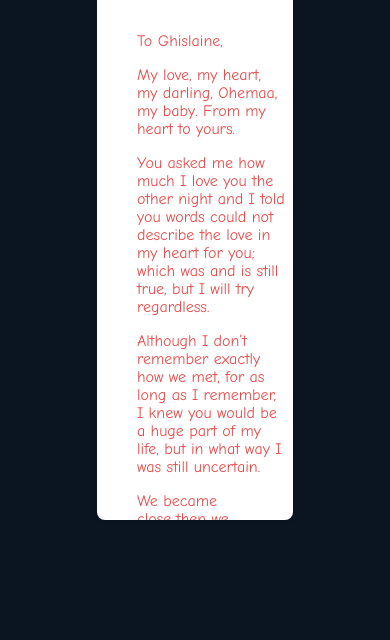
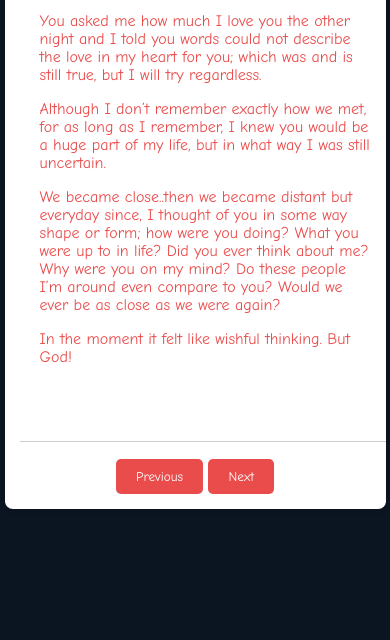
Before and after one commit to ForGhislaine/ForGhislaine.github.io, a plain HTML site: page FMHTY.html in a window 390 px wide. Shown: the part 260-900 px from the top of the page. After the commit the page ends 844 px from the top, so only its background shows below. Drawn offline with Linux system fonts and the light colour scheme.

Commit message:
Update FMHTY.css

```diff
--- a/FMHTY.css
+++ b/FMHTY.css
@@ -71,7 +71,6 @@ body {
 .letter-section {
     font-family: 'Comic Sans MS', sans-serif;
     max-width: 100%;
-    margin: 120px auto;
     padding: 20px;
     background: #fff;
     box-shadow: 0 2px 5px rgba(0, 0, 0, 0.1);
@@ -80,11 +79,36 @@ body {
     position: relative;
     z-index: 1;
     color: #ea4c4c; /*Change font colour*/
-    height: 620px;
+    height: 100%;
     width: 40%;
     display: flex;
     flex-direction: column;
     justify-content: space-between;
+}
+
+/* Media query for even smaller screens */
+@media (max-width: 600px) {
+    .letter-section {
+        height: 350px; /* Set a smaller height for very small screens */
+        padding: 15px; /* Optional: Adjust padding for smaller screens */
+        width: 90%; /* Make width responsive for smaller screens */
+    }
+}
+
+
+
+/* Media query for smaller screens */
+@media (max-width: 960px) { /* Adjust this value to fit your needs */
+    .letter-section {
+        height: 663px; /* Keep the height the same on smaller screens */
+    }
+}
+
+/* Media query for larger screens */
+@media (min-width: 961px) {
+    .letter-section {
+        height: 450px; /* Set a smaller height for larger screens */
+    }
 }
 
 .letter-section h2 {
@@ -98,7 +122,9 @@ body {
     padding: 0px 20px 20px 20px;
     border-bottom: 1px solid #ccc;
     height: 100%; /* Force pages to take the full container height */
+    max-height: 100%;
     width: 95%; /* Ensure it fills the available width */
+
 }
 
 .letter-page.active {
@@ -132,5 +158,5 @@ body {
     font-size: 2em; /* Increase font size */
     text-align: center; /* Center text */
     color: #ea4c4c; /* Same color as the rest of the letter */
-    margin-top: 180px;
+    margin-top: 100px;
 }
```
